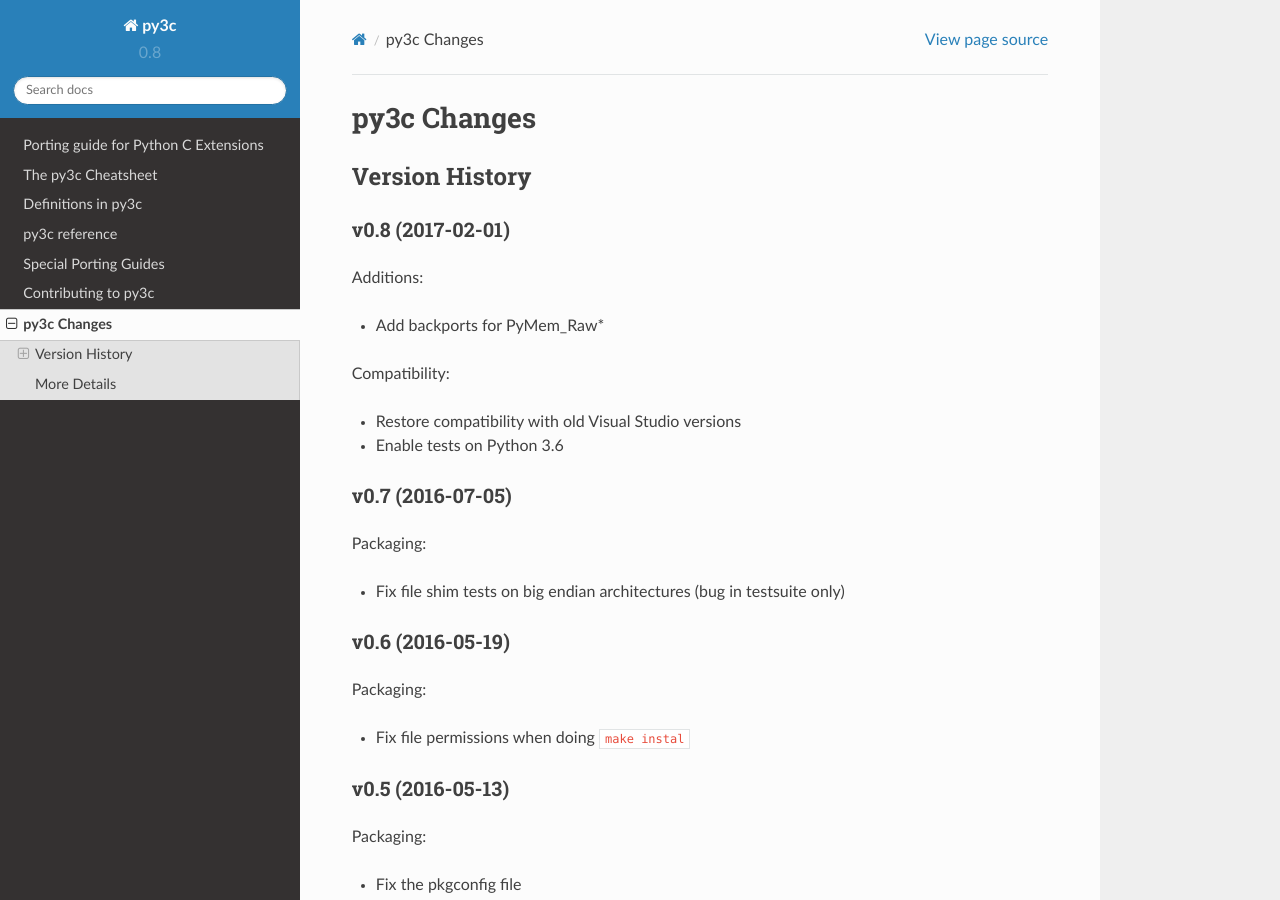
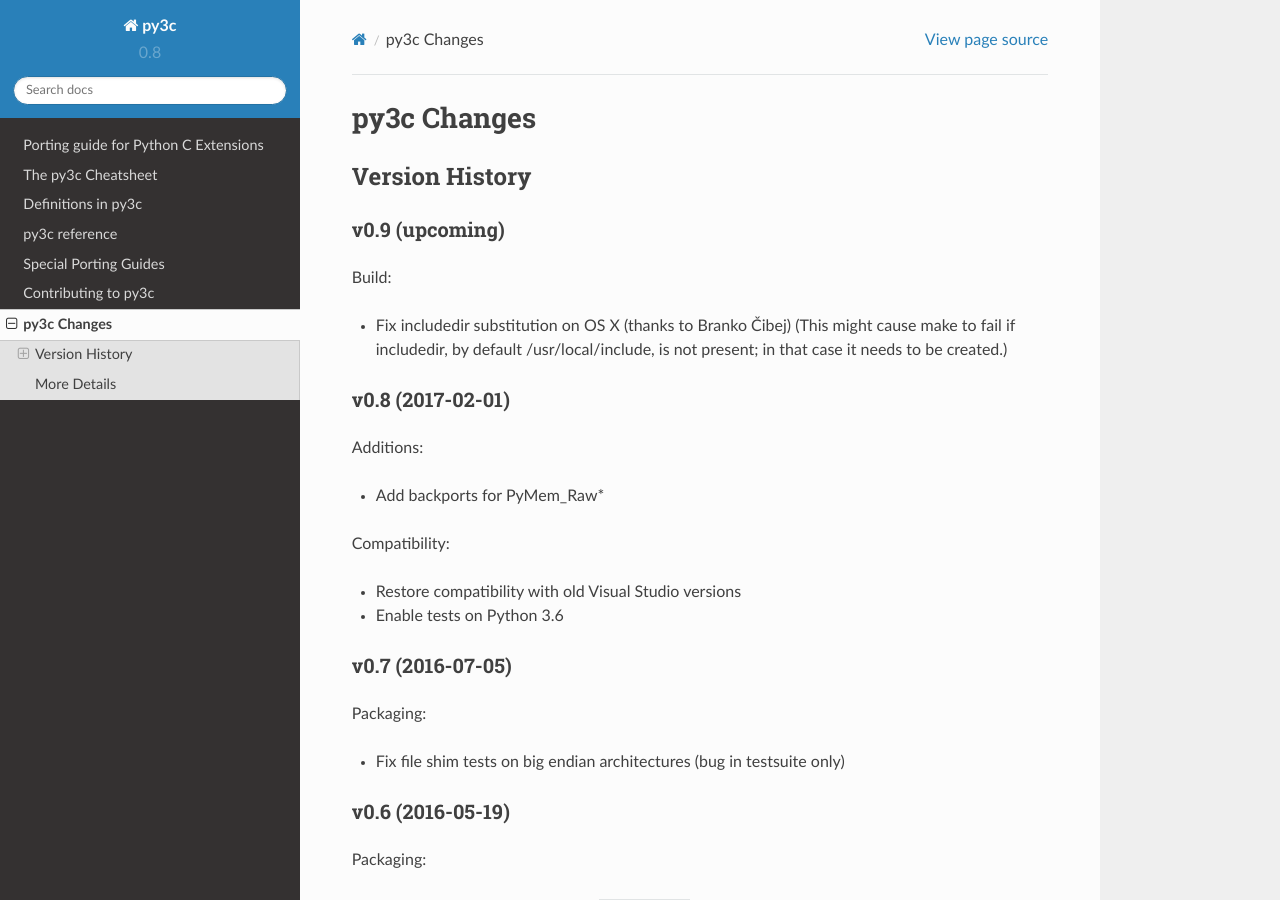
Before and after one commit to encukou/py3c, a Sphinx documentation site: the page built from doc/source/changelog.rst, in a window 1280 px wide and 900 px high. Built offline with Sphinx 7.4.7 and the Read the Docs theme 2.0.0, drawn with Linux system fonts in a browser that asks for light colours.

Commit message:
Add make improvement to CHANGELOG

```diff
--- a/doc/source/changelog.rst
+++ b/doc/source/changelog.rst
@@ -6,6 +6,16 @@
 
 Version History
 ===============
+
+v0.9 (upcoming)
+---------------
+
+Build:
+
+* Fix includedir substitution on OS X (thanks to Branko Čibej)
+  (This might cause make to fail if includedir, by default /usr/local/include,
+  is not present; in that case it needs to be created.)
+
 
 v0.8 (2017-02-01)
 -----------------
```
